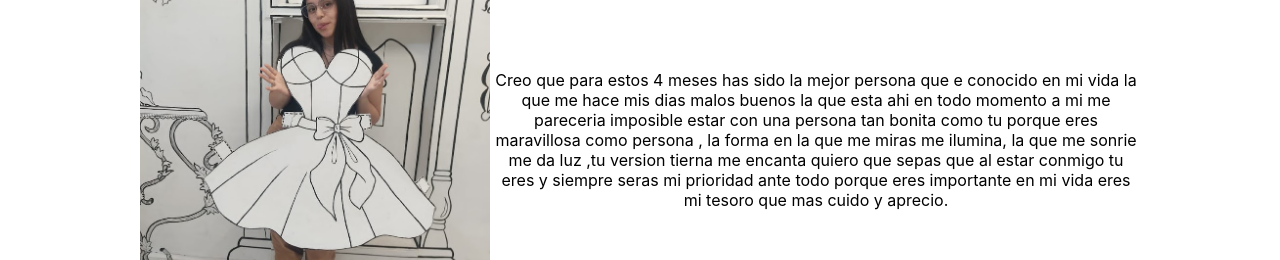
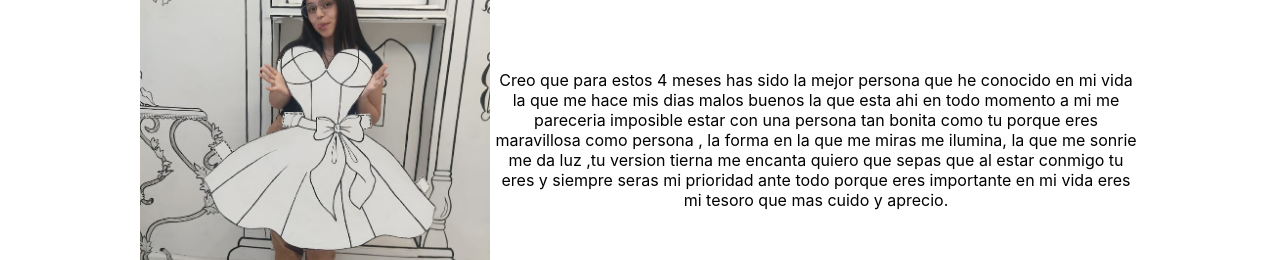
Before and after one commit to vicenteroa/20MAR-3, a plain HTML site: page index.html in a window 1280 px wide. Shown: the part 819-1079 px from the top of the page. Drawn offline with nearby package versions, Linux system fonts and the light colour scheme.

Commit message:
Update index.html

```diff
--- a/index.html
+++ b/index.html
@@ -27,7 +27,7 @@
             <div class ="contenedor-img-miniña">
                 <img id="tu" src="Tu.jpg" alt="karina bravo" class="miniñahermosa" width="350" data-aos="fade-in">
                 <div>
-                    <p class="parrafo-miniña" data-aos="fade-left">Creo que para estos 4 meses has sido la mejor persona que e conocido en mi vida
+                    <p class="parrafo-miniña" data-aos="fade-left">Creo que para estos 4 meses has sido la mejor persona que he conocido en mi vida
                         la que me hace mis dias malos buenos la que esta ahi en todo momento a mi me pareceria imposible estar con una persona
                         tan bonita como tu porque eres maravillosa como persona , la forma en la que me miras me ilumina, la que me sonrie me da luz ,tu version tierna me encanta
                         quiero que sepas que al estar conmigo tu eres y siempre seras mi prioridad ante todo porque eres importante en mi vida eres mi tesoro
```
